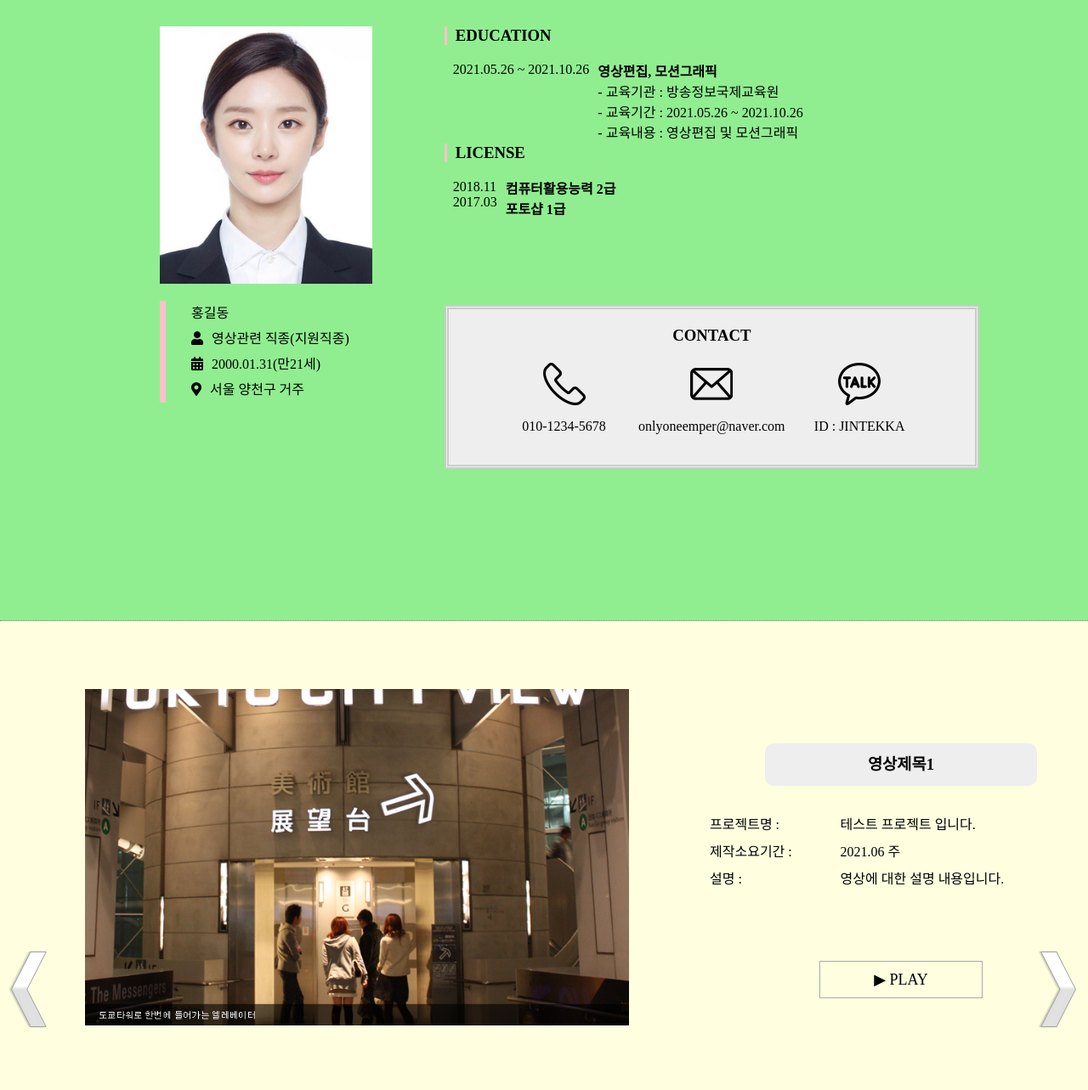
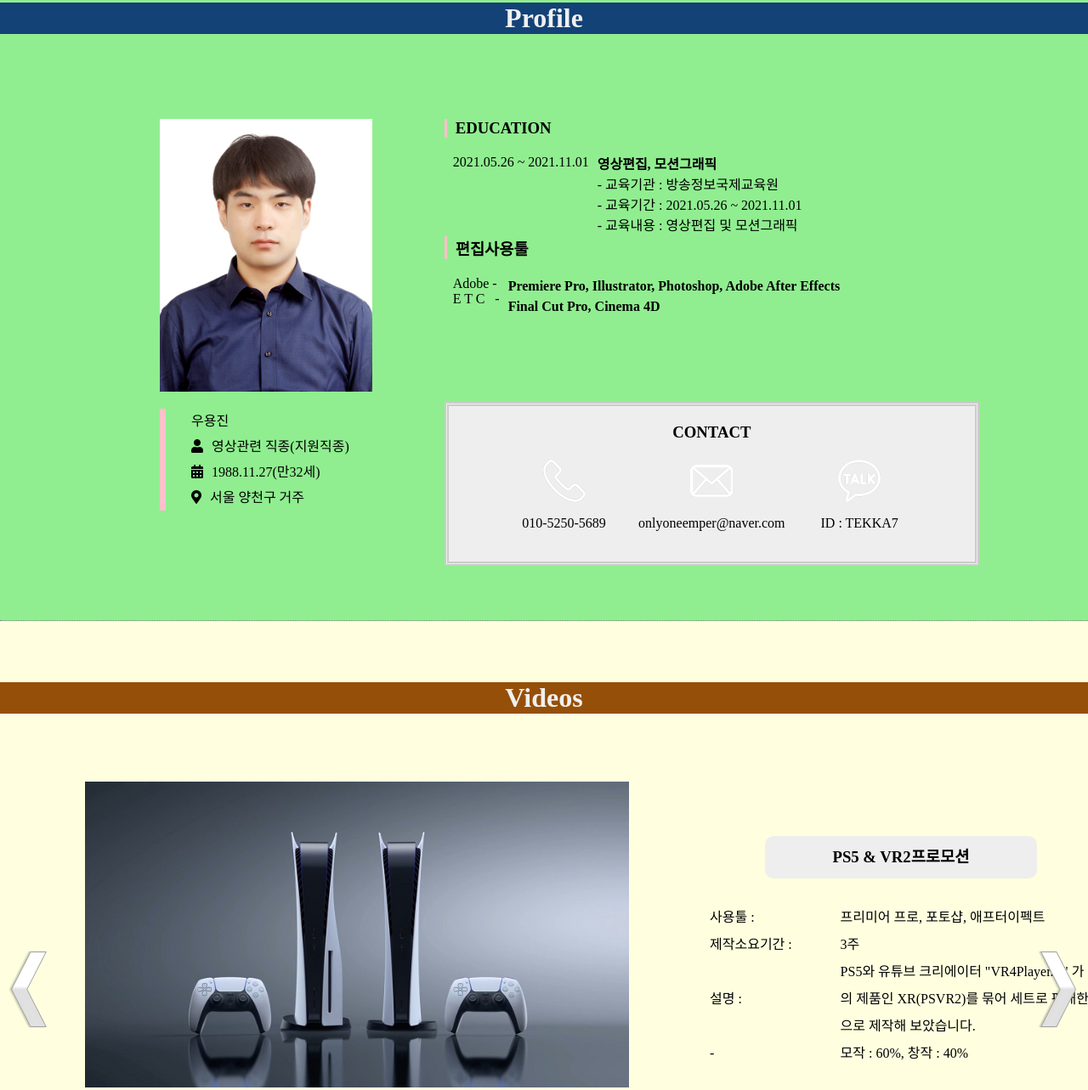
Before and after one commit to WYONGJIN/portfolio, a plain HTML site: page index.html in a window 1280 px wide. Shown: the part 869-2152 px from the top of the page at 85% size. Drawn offline with Linux system fonts and the light colour scheme.

Commit message:
Add files via upload

```diff
--- a/index.html
+++ b/index.html
@@ -103,6 +103,14 @@
             }
         });
     </script>
+    <style>
+        #id1 {
+            color: rgb(240, 240, 240); background: rgb(19, 66, 119);
+            }
+        #id2 {
+            color: rgb(240, 240, 240); background: rgb(150, 79, 9);
+            }
+    </style>
 </head>
 <body>
     <!-- 메뉴 -->
@@ -127,16 +135,18 @@
     </div>
     <!-- 프로필 영역 -->
     <div class="section s1" id="second">
+        <br></br><br></br>
+        <div>
+            <center><h1 id="id1">Profile</h1></center></div>
         <div class="pr_container class">
             <div class="pr_profile">
-
               <div>
-                  <img src="img/sample.jpg" alt="증명사진" width="250">
+                  <img src="img/wyjpic.jpg" alt="증명사진" width="250">
               </div>
               <ul>
-                  <li>홍길동</li>
+                  <li>우용진</li>
                   <li><i class="fas fa-user"></i>영상관련 직종(지원직종)</li>
-                  <li><i class="fas fa-calendar-alt"></i>2000.01.31(만21세)</li>
+                  <li><i class="fas fa-calendar-alt"></i>1988.11.27(만32세)</li>
                   <li><i class="fas fa-map-marker-alt"></i>서울 양천구 거주</li>
               </ul>
               </div>
@@ -144,27 +154,28 @@
                 <div class="pr_box_edu_title"></div>
                   <div class="pr_box edu_title clear">
                       <h3 class="pr_title edu_title">EDUCATION</h3>
-                      <div class="pr_date edu_date">2021.05.26 ~ 2021.10.26</div>
+                      <div class="pr_date edu_date">2021.05.26 ~ 2021.11.01</div>
                    <div class="pr_txt edu_txt">
                        <div>영상편집, 모션그래픽</div>
                        <ul>
                            <li>- 교육기관 : 방송정보국제교육원</li>
-                           <li>- 교육기간 : 2021.05.26 ~ 2021.10.26</li>
+                           <li>- 교육기간 : 2021.05.26 ~ 2021.11.01</li>
                            <li>- 교육내용 : 영상편집 및 모션그래픽</li>
                        </ul>
                       </div>
                   </div>
                 <div class="pr_box_cer_box"></div>
-                   <h3 class="pr_title cet_title">LICENSE</h3>
+                   <h3 class="pr_title cet_title">편집사용툴</h3>
                    <div>
                    <div class="pr_date cet_date">
-                       <div>2018.11</div>
-                       <div>2017.03</div>
+                       <div>Adobe - </div>
+                       <div>E T C  &nbsp - </div>
                    </div>
                    <div class="pr_txt cet_txt">
-                      <div>컴퓨터활용능력 2급</div>
-                      <div>포토샵 1급</div>
+                      <div>Premiere Pro, Illustrator, Photoshop, Adobe After Effects</div>
+                      <div>Final Cut Pro, Cinema 4D</div>
                     </div>
+
                 </div>
                 <div class="ct_box">
                     <div class="ct_inbox">
@@ -174,21 +185,21 @@
                         <div class="ct_txt">
                             <ul>
                                 <li>
-                                    <img src="img/con_phone.png" alt="phone">
+                                    <img src="img/con_phone2.png" alt="phone">
                                 </li>
-                                <li>010-1234-5678</li>
+                                <li>010-5250-5689</li>
                             </ul>
                             <ul>
                                 <li>
-                                    <img src="img/con_email.png" alt="email">
+                                    <img src="img/con_email2.png" alt="email">
                                 </li>
                                 <li>onlyoneemper@naver.com</li>
                             </ul>
                             <ul>
                                 <li>
-                                    <img src="img/con_kakao.png" alt="sns">
+                                    <img src="img/con_kakao2.png" alt="sns">
                                 </li>
-                                <li>ID : JINTEKKA</li>
+                                <li>ID : TEKKA7</li>
                             </ul>
                         </div>
                     </div>
@@ -200,30 +211,38 @@
 
     <!-- 포트폴리오 영역 -->
     <div class="section s2" id="third">
+        <br></br><br></br>
+        <div>
+            <center><h1 id="id2">Videos</h1></center></div>
        <div class="slide_wrap">
            <!-- 첫번째 영상 -->
            <div class="slide" style="left:0">
             <div class="image">
-                <img src="img/0.jpg" alt="영상사진">
+                <img src="img/프로썸.jpg" alt="영상사진">
               </div>
               <div class="pf_txt_container">
-                  <h3 class="pf_title">영상제목1</h3>
+                  <h3 class="pf_title">PS5 & VR2프로모션</h3>
                   <table>
                       <tr>
-                          <td class="pf_name">프로젝트명 :</td>
-                          <td class="pf_txt">테스트 프로젝트 입니다.</td>
+                          <td class="pf_name">사용툴 : </td>
+                          <td class="pf_txt">프리미어 프로, 포토샵, 애프터이펙트</td>
                       </tr>
                       <tr>
                         <td class="pf_name">제작소요기간 :</td>
-                        <td class="pf_txt">2021.06 주</td>
+                        <td class="pf_txt">3주</td>
                     </tr>
                     <tr>
                         <td class="pf_name">설명 :</td>
-                        <td class="pf_txt">영상에 대한 설명 내용입니다.</td>
+                        <td class="pf_txt">PS5와 유튜브 크리에이터 "VR4Player.fr" 가 만든 가상의 제품인 XR(PSVR2)를 묶어 세트로 판매한다는 형식으로 제작해 보았습니다.
+                        </td>
+                    </tr>
+                    <tr>
+                        <td class="pf_name">-</td>
+                        <td class="pf_txt">모작 : 60%, 창작 : 40%</td>
                     </tr>
                   </table>
                   <div class="pf_gosite">
-                      <a href="https://www.youtube.com/embed/X2rSbeKq0X0"
+                      <a href="https://www.youtube.com/embed/xA7yf3sNTQU"
                       class="portfolio_btn">▶ PLAY</a>
                   </div>
               </div>
@@ -232,26 +251,30 @@
            <!-- 두번째 영상 -->
            <div class="slide">
             <div class="image">
-                <img src="img/0.jpg" alt="영상사진">
+                <img src="img/웹툰썸.jpg" alt="영상사진">
               </div>
               <div class="pf_txt_container">
-                  <h3 class="pf_title">영상제목2</h3>
+                  <h3 class="pf_title">캉타우 웹툰트레일러</h3>
                   <table>
                       <tr>
-                          <td class="pf_name">프로젝트명 :</td>
-                          <td class="pf_txt">테스트 프로젝트 입니다.</td>
+                          <td class="pf_name">사용퉁 :</td>
+                          <td class="pf_txt">포토샵, 애프터이펙트</td>
                       </tr>
                       <tr>
                         <td class="pf_name">제작소요기간 :</td>
-                        <td class="pf_txt">2021.06 주</td>
+                        <td class="pf_txt">1개월 소요</td>
                     </tr>
                     <tr>
                         <td class="pf_name">설명 :</td>
-                        <td class="pf_txt">영상에 대한 설명 내용입니다.</td>
+                        <td class="pf_txt">네이버웹툰 만화 "캉타우" 작품의 트레일러를 만들어 보았습니다. BGM은 "Robert Slump - Flash Point" 입니다.</td>
+                    </tr>
+                    <tr>
+                        <td class="pf_name">-</td>
+                        <td class="pf_txt">모작 : 20%, 창작 : 80%</td>
                     </tr>
                   </table>
                   <div class="pf_gosite">
-                      <a href="https://www.youtube.com/embed/X2rSbeKq0X0"
+                      <a href="https://www.youtube.com/embed/IBvq64XWfRM"
                       class="portfolio_btn">▶ PLAY</a>
                   </div>
               </div>
@@ -259,26 +282,30 @@
               <!-- 세번째 영상 -->
            <div class="slide">
             <div class="image">
-                <img src="img/0.jpg" alt="영상사진">
+                <img src="img/연령썸.jpg" alt="영상사진">
               </div>
               <div class="pf_txt_container">
-                  <h3 class="pf_title">영상제목3</h3>
+                  <h3 class="pf_title">2D 연령고지</h3>
                   <table>
                       <tr>
-                          <td class="pf_name">프로젝트명 :</td>
-                          <td class="pf_txt">테스트 프로젝트 입니다.</td>
+                          <td class="pf_name">사용툴 :</td>
+                          <td class="pf_txt">애프터이펙트, 일러스트레이터</td>
                       </tr>
                       <tr>
                         <td class="pf_name">제작소요기간 :</td>
-                        <td class="pf_txt">2021.06 주</td>
+                        <td class="pf_txt">3일</td>
                     </tr>
                     <tr>
                         <td class="pf_name">설명 :</td>
-                        <td class="pf_txt">영상에 대한 설명 내용입니다.</td>
+                        <td class="pf_txt">레퍼런스는 EBS 레이팅보드를 참조하여 제작하였으며, BGM은 기존 KBS것을 사용했습니다. </td>
+                    </tr>
+                    <tr>
+                        <td class="pf_name">-</td>
+                        <td class="pf_txt">모작: 30%, 창작: 70%</td>
                     </tr>
                   </table>
                   <div class="pf_gosite">
-                      <a href="https://www.youtube.com/embed/X2rSbeKq0X0"
+                      <a href="https://www.youtube.com/embed/VP9GV2T0ZwQ"
                       class="portfolio_btn">▶ PLAY</a>
                   </div>
               </div>
```
